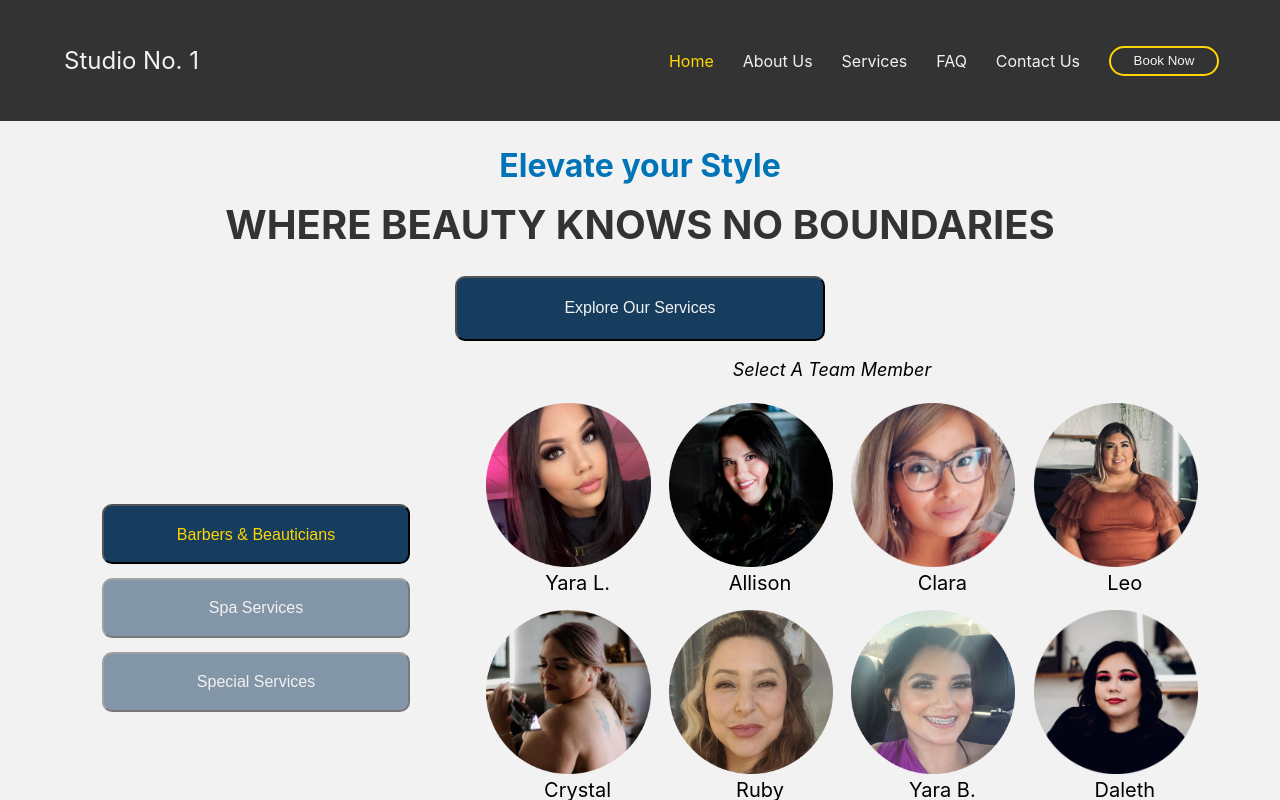
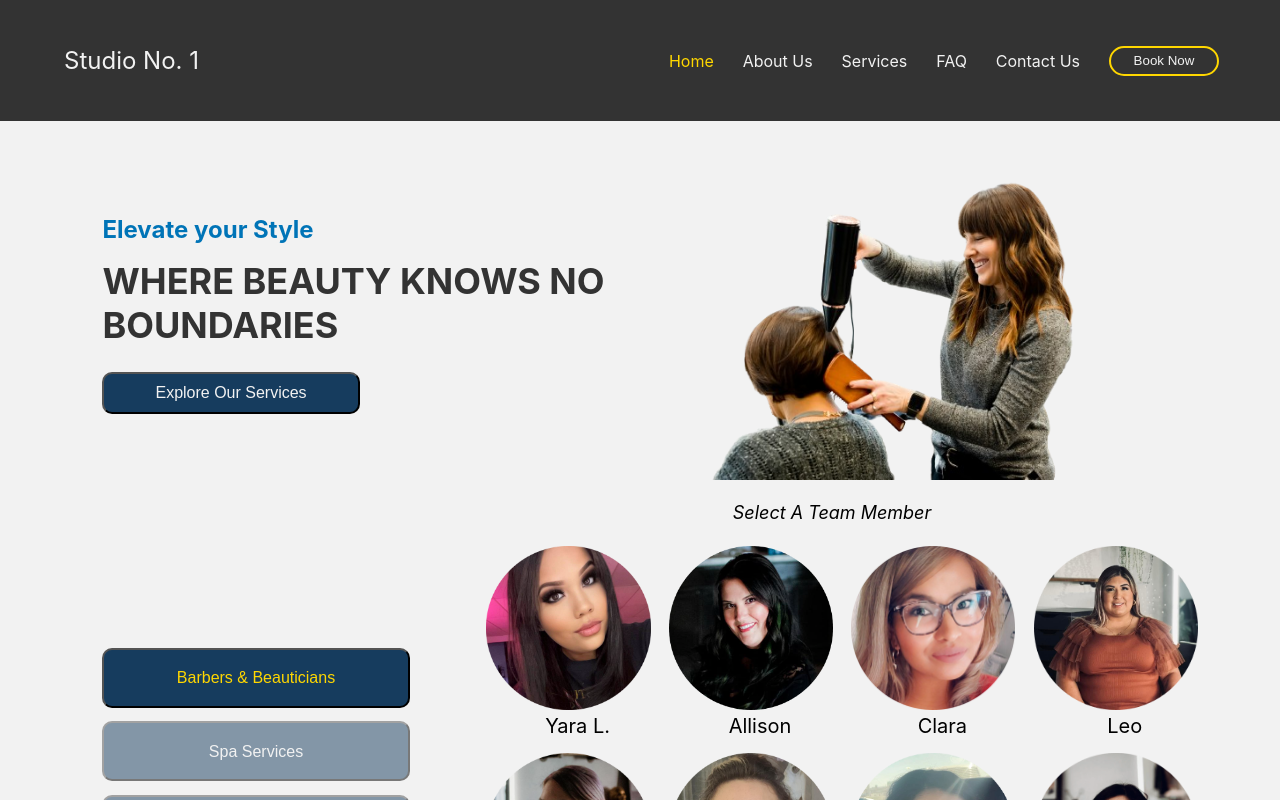
Before and after one commit to Parrasite9/studiono1, a React (Create React App) app: page / in a window 1280 px wide. Shown: the top 800 px of the page. Built offline with nearby package versions, Linux system fonts and the light colour scheme.

Commit message:
test image added for hero section, and cssd for 1000px

```diff
--- a/src/CSS/Hero.css
+++ b/src/CSS/Hero.css
@@ -47,4 +47,39 @@
     .hero__button {
         font-size: 16px;
     }
+
+    .hero__container {
+        display: grid;
+        grid-template-columns: repeat(2, 1fr);
+        grid-template-rows: 1fr;
+        grid-column-gap: 0px;
+        grid-row-gap: 0px;
+        }
+
+        .div1 { grid-area: 1 / 1 / 2 / 3; }
+        .div2 { grid-area: 1 / 1 / 2 / 2; }
+        .div3 { grid-area: 1 / 2 / 2 / 3; }
+
+        .hero__img > img {
+            width: 100%;
+        }
+
+        .hero__container > .context {
+            display: flex;
+            flex-direction: column;
+            text-align: left;
+            justify-content: center;
+            padding-right: 5%;
+        }
+
+        .context > h3 {
+            font-size: 24px;
+            margin-bottom: 15px;
+        }
+
+        .context > h1 {
+            font-size: 36px;
+            margin-top: 0;
+            color: #333;
+        }
 }
--- a/src/Components/HomePage/Hero.js
+++ b/src/Components/HomePage/Hero.js
@@ -1,15 +1,56 @@
-import React from 'react'
+import React, { useEffect, useState } from 'react'
 import { Link } from 'react-router-dom'
 import '../../CSS/Hero.css'
 
 function Hero() {
+
+  // SHOWS DESKTOP MENU AS NEEDED
+  const [isLargeScreen, setIsLargeScreen] = useState(window.innerWidth > 1000)
+
+  useEffect(() => {
+    const handleResize = () => {
+      setIsLargeScreen(window.innerWidth > 1000);
+    };
+
+    // Set up the event listener
+    window.addEventListener('resize', handleResize);
+
+    // Call handleResize initially to set the correct state based on the current window size
+    handleResize();
+
+    // Clean up the event listener on component unmount
+    return () => {
+      window.removeEventListener('resize', handleResize);
+    };
+  }, []);
+
+
   return (
     <div className='Hero'>
-      <h3>Elevate your Style</h3>
-      <h1>WHERE BEAUTY KNOWS NO BOUNDARIES</h1>
-      {/* <Link to='/#Services'><button className='hero__button'>Explore Our Services</button></Link> */}
-      <a href="#Services"><button className='hero__button'>Explore Our Services</button></a>
-</div>
+      {isLargeScreen ? (
+        <>
+        <div className="hero__container">
+          <div className="context">
+            <h3>Elevate your Style</h3>
+            <h1>WHERE BEAUTY KNOWS NO BOUNDARIES</h1>
+            {/* <Link to='/#Services'><button className='hero__button'>Explore Our Services</button></Link> */}
+            <a href="#Services"><button className='hero__button'>Explore Our Services</button></a>
+          </div>
+
+          <div className="hero__img">
+            <img src="/images/test.png" alt="" />
+          </div>
+        </div>
+        </>
+      ) : (
+        <>
+            <h3>Elevate your Style</h3>
+            <h1>WHERE BEAUTY KNOWS NO BOUNDARIES</h1>
+            {/* <Link to='/#Services'><button className='hero__button'>Explore Our Services</button></Link> */}
+            <a href="#Services"><button className='hero__button'>Explore Our Services</button></a>
+        </>
+      )}
+    </div>
   )
 }
 
```
Also changed, not shown: public/images/test.png (added).
